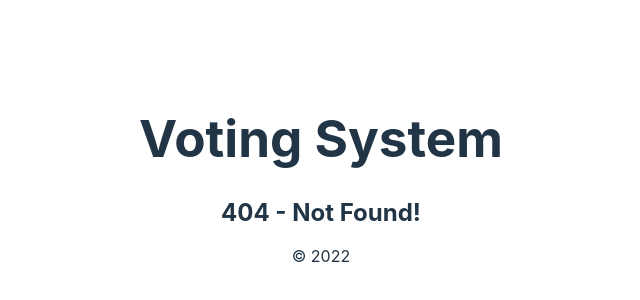
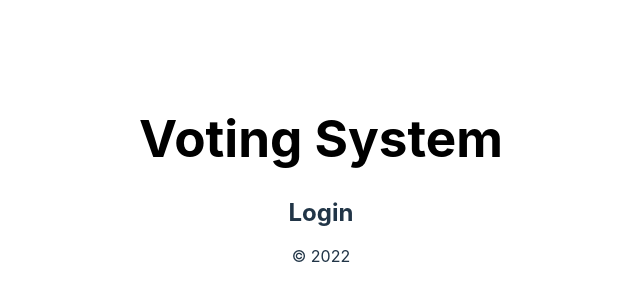
Before and after one commit to paramsiddharth/voting-system, a React (Vite) app in the folder frontend/: page /login in a window 1280 px wide. Before the commit this address had no page. Shown: the part 220-520 px from the top of the page, without its empty margins (319-959 px from the left). Built offline with nearby package versions, Linux system fonts and the light colour scheme; the HTML template or start-up script is replaced by a standard one.

Commit message:
Configure router
Signed-off-by: Param Siddharth <contact@paramsid.com>

```diff
--- a/frontend/src/App.css
+++ b/frontend/src/App.css
@@ -39,3 +39,7 @@
 .read-the-docs {
   color: #888;
 }
+
+a h1 {
+  color: initial;
+}
--- a/frontend/src/App.jsx
+++ b/frontend/src/App.jsx
@@ -1,32 +1,52 @@
 import {
-  createBrowserRouter,
-  RouterProvider
+  BrowserRouter,
+  Route,
+  Routes,
+  Outlet
 } from 'react-router-dom';
 
+import './App.css';
+
 import Header from './components/header';
-
-import './App.css';
 import Footer from './components/footer';
 import Main from './components/main';
 import Home from './routes/home';
 import NotFound from './routes/404';
+import Login from './routes/login';
+import SignUp from './routes/signup';
+import Election from './routes/election';
 
-const router = createBrowserRouter([
-  {
-    path: '/',
-    element: <Home />,
-    errorElement: <NotFound />
-  },
-]);
+function AppLayout() {
+  return <>
+    <Header />
+    <Main>
+      <Outlet />
+    </Main>
+    <Footer />
+  </>;
+}
+
+/* const router = createBrowserRouter([
+  createRoutesFromElements(
+
+  )
+]); */
 
 function App() {
   return (
     <div className="App">
-      <Header />
-      <Main>
-        <RouterProvider router={router} />
-      </Main>
-      <Footer />
+      {/* <RouterProvider router={router} /> */}
+      <BrowserRouter>
+        <Routes>
+          <Route path='/' errorElement={<NotFound />} element={<AppLayout />}>
+            <Route path='' element={<Home />} />
+            <Route path='login' element={<Login />} />
+            <Route path='register' element={<SignUp />} />
+            <Route path='election/:id' element={<Election />} />
+            <Route path='*' element={<NotFound />} />
+          </Route>
+        </Routes>
+      </BrowserRouter>
     </div>
   );
 }
--- a/frontend/src/components/header.jsx
+++ b/frontend/src/components/header.jsx
@@ -1,6 +1,10 @@
+import { Link } from 'react-router-dom';
+
 function Header() {
   return <>
-    <h1>Voting System</h1>
+    <Link to='/'>
+      <h1>Voting System</h1>
+    </Link>
   </>;
 }
 
--- /dev/null
+++ b/frontend/src/routes/election.jsx
@@ -0,0 +1,11 @@
+import { useParams } from 'react-router-dom';
+
+function Election() {
+  const { id } = useParams();
+
+  return <>
+    <h2>Election ID {id}</h2>
+  </>;
+}
+
+export default Election;
--- /dev/null
+++ b/frontend/src/routes/login.jsx
@@ -0,0 +1,7 @@
+function Login() {
+  return <>
+    <h2>Login</h2>
+  </>;
+}
+
+export default Login;
--- /dev/null
+++ b/frontend/src/routes/signup.jsx
@@ -0,0 +1,7 @@
+function SignUp() {
+  return <>
+    <h2>Sign Up</h2>
+  </>;
+}
+
+export default SignUp;
```
